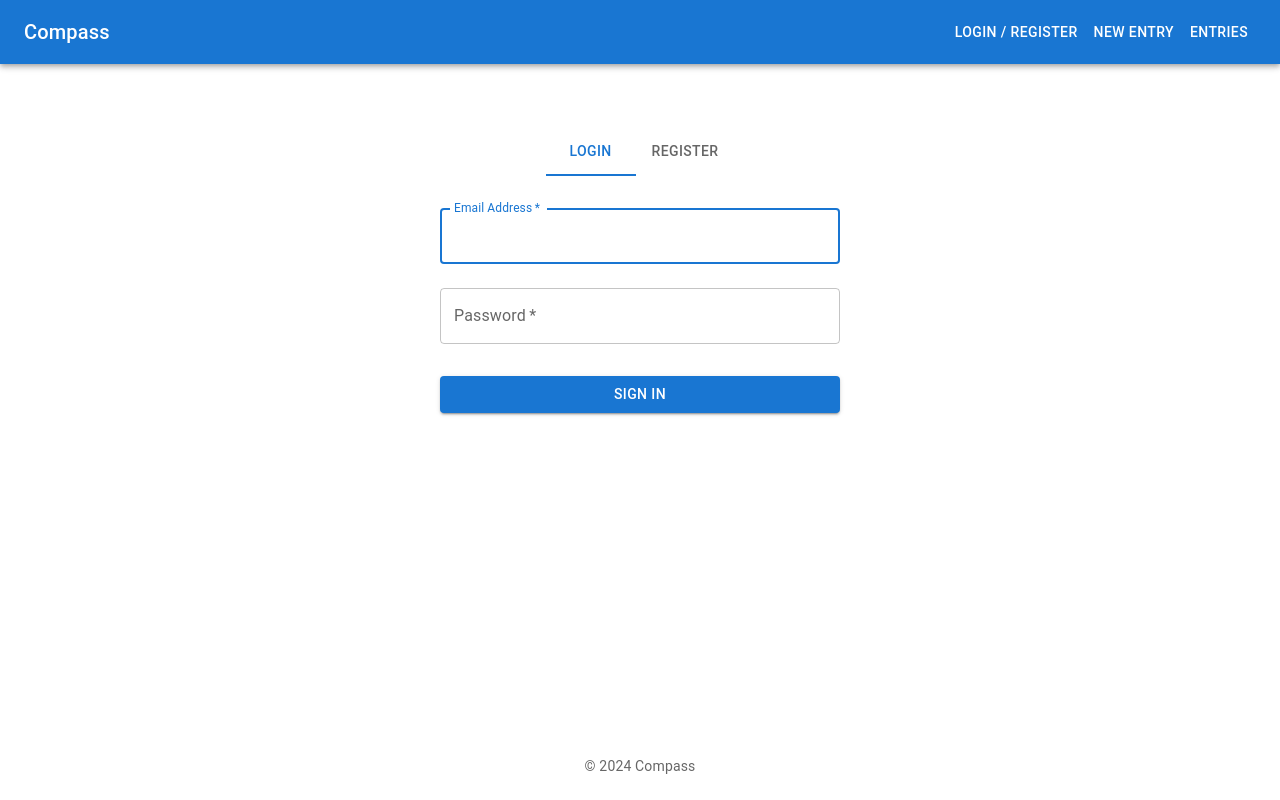
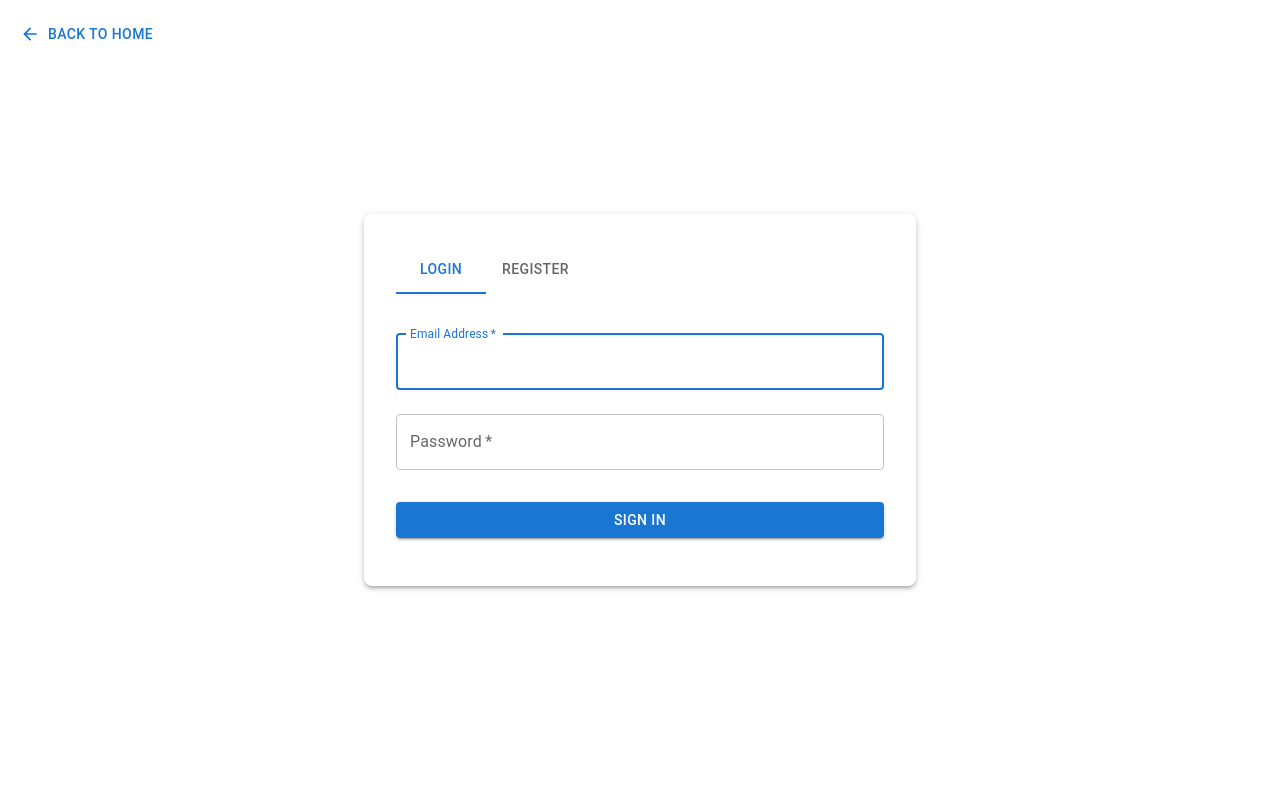
Before and after one commit to sandra-sandeep/compass, a Next.js app in the folder glass/: page /auth in a window 1280 px wide. Built offline with nearby package versions, Linux system fonts and the light colour scheme.

Commit message:
fully working new layout with sidebar. removed top nav bar from all pages. sleeker login page

```diff
--- a/glass/src/app/auth/page.tsx
+++ b/glass/src/app/auth/page.tsx
@@ -1,9 +1,11 @@
 'use client'
 
 import React, { useState } from 'react'
-import { Typography, Button, Box, TextField, Tab, Tabs, Alert } from '@mui/material'
+import { Button, Box, TextField, Tab, Tabs, Alert, Container } from '@mui/material'
 import { useRouter } from 'next/navigation'
 import { loginOrRegister } from '@/utils/api'
+import Link from 'next/link'
+import ArrowBackIcon from '@mui/icons-material/ArrowBack'
 
 export default function AuthPage() {
   const [tab, setTab] = useState(0)
@@ -46,12 +48,38 @@ export default function AuthPage() {
   }
 
   return (
-    <Box sx={{ maxWidth: 400, margin: 'auto', mt: 4 }}>
-      <Tabs value={tab} onChange={(_, newValue) => setTab(newValue)} centered>
+    <Box sx={{
+      position: 'relative',
+      minHeight: '100vh',
+      display: 'flex',
+      flexDirection: 'column',
+      justifyContent: 'center'
+    }}>
+      <Button
+        component={Link}
+        href="/"
+        startIcon={<ArrowBackIcon />}
+        sx={{
+          position: 'absolute',
+          top: 16,
+          left: 16,
+        }}
+      >
+        Back to Home
+      </Button>
+      <Container maxWidth="sm">
+        <Box sx={{
+          width: '100%',
+          backgroundColor: 'background.paper',
+          borderRadius: 2,
+          boxShadow: 3,
+          p: 4,
+        }}>
+          <Tabs value={tab} onChange={(_, newValue) => setTab(newValue)} sx={{ mb: 3 }}>
             <Tab label="Login" />
             <Tab label="Register" />
           </Tabs>
-      <Box component="form" onSubmit={handleSubmit} sx={{ mt: 2 }}>
+          <Box component="form" onSubmit={handleSubmit} sx={{ width: '100%' }}>
             {error && <Alert severity="error" sx={{ mb: 2 }}>{error}</Alert>}
             <TextField
               margin="normal"
@@ -90,10 +118,17 @@ export default function AuthPage() {
                 onChange={(e) => setConfirmPassword(e.target.value)}
               />
             )}
-        <Button type="submit" fullWidth variant="contained" sx={{ mt: 3, mb: 2 }}>
+            <Button
+              type="submit"
+              fullWidth
+              variant="contained"
+              sx={{ mt: 3, mb: 2 }}
+            >
               {tab === 0 ? 'Sign In' : 'Sign Up'}
             </Button>
           </Box>
         </Box>
+      </Container>
+    </Box>
   )
 }
--- a/glass/src/app/layout.tsx
+++ b/glass/src/app/layout.tsx
@@ -1,6 +1,4 @@
 import ThemeRegistry from '@/components/ThemeRegistry'
-import { AppBar, Toolbar, Typography, Container, Box, Button } from '@mui/material'
-import Link from 'next/link'
 
 export const metadata = {
   title: 'Compass - Your Personal Journaling App',
@@ -12,34 +10,7 @@ export default function RootLayout({ children }: { children: React.ReactNode })
     <html lang="en">
       <body>
         <ThemeRegistry>
-          <Box sx={{ display: 'flex', flexDirection: 'column', minHeight: '100vh' }}>
-            <AppBar position="static">
-              <Toolbar>
-                <Typography variant="h6" component="div" sx={{ flexGrow: 1 }}>
-                  Compass
-                </Typography>
-                <Button color="inherit" component={Link} href="/auth">
-                  Login / Register
-                </Button>
-                <Button color="inherit" component={Link} href="/journal">
-                  New Entry
-                </Button>
-                <Button color="inherit" component={Link} href="/entries">
-                  Entries
-                </Button>
-              </Toolbar>
-            </AppBar>
-            <Container component="main" sx={{ mt: 4, mb: 4, flexGrow: 1 }}>
-              {children}
-            </Container>
-            <Box component="footer" sx={{ py: 3, px: 2, mt: 'auto', backgroundColor: 'background.paper' }}>
-              <Container maxWidth="sm">
-                <Typography variant="body2" color="text.secondary" align="center">
-                  © {new Date().getFullYear()} Compass
-                </Typography>
-              </Container>
-            </Box>
-          </Box>
+          {children}
         </ThemeRegistry>
       </body>
     </html>
--- a/glass/src/app/page.tsx
+++ b/glass/src/app/page.tsx
@@ -1,3 +1,5 @@
+'use client'
+
 import { Typography, Button, Box } from '@mui/material'
 import Link from 'next/link'
 
@@ -9,7 +11,7 @@ export default function HomePage() {
         flexDirection: 'column',
         alignItems: 'center',
         justifyContent: 'center',
-        minHeight: 'calc(100vh - 64px)', // Adjust this value based on your AppBar height
+        minHeight: '100vh',
       }}
     >
       <Typography variant="h2" component="h1" gutterBottom>
@@ -26,7 +28,7 @@ export default function HomePage() {
           color="primary"
           size="large"
         >
-          Get Started
+          Login or Signup
         </Button>
       </Box>
     </Box>
```
Also changed, not shown: glass/src/app/journal/page.tsx (+45 -38 lines). Lines whose indentation alone changed are shown as unchanged.
